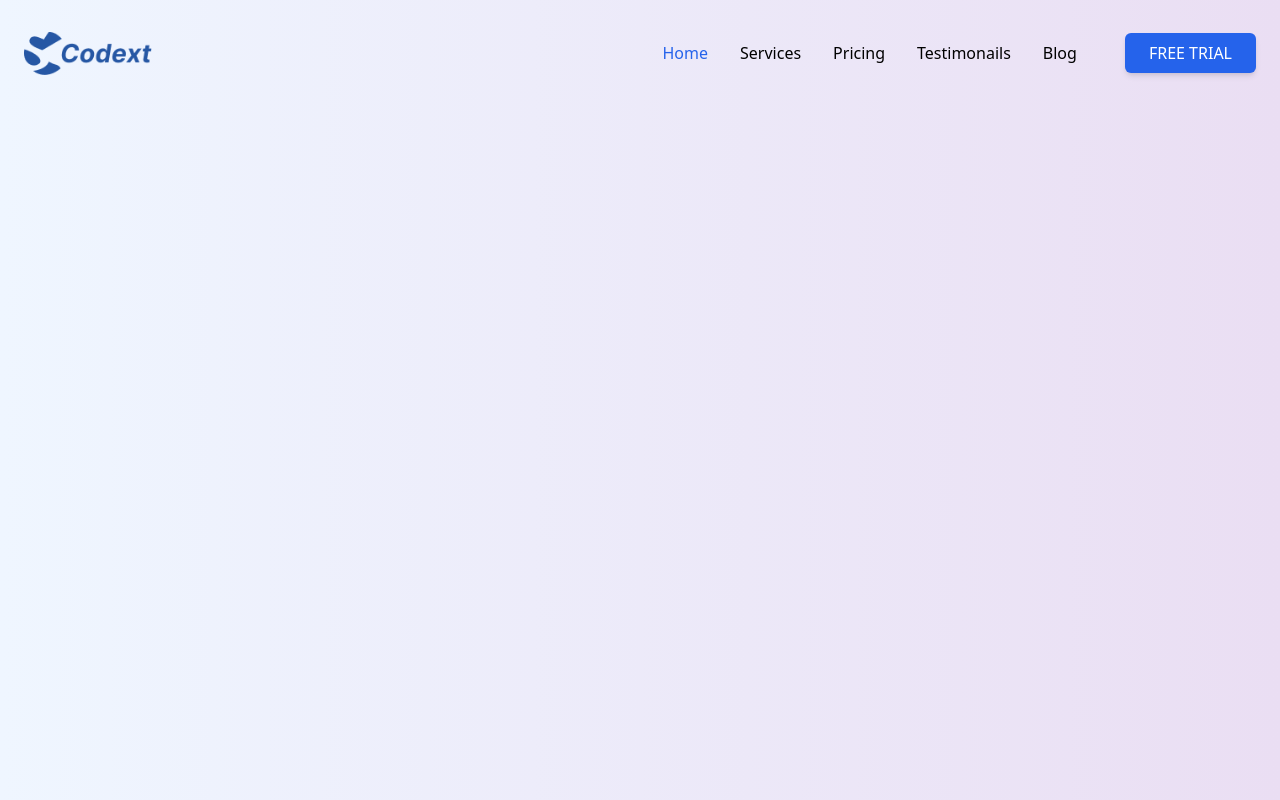
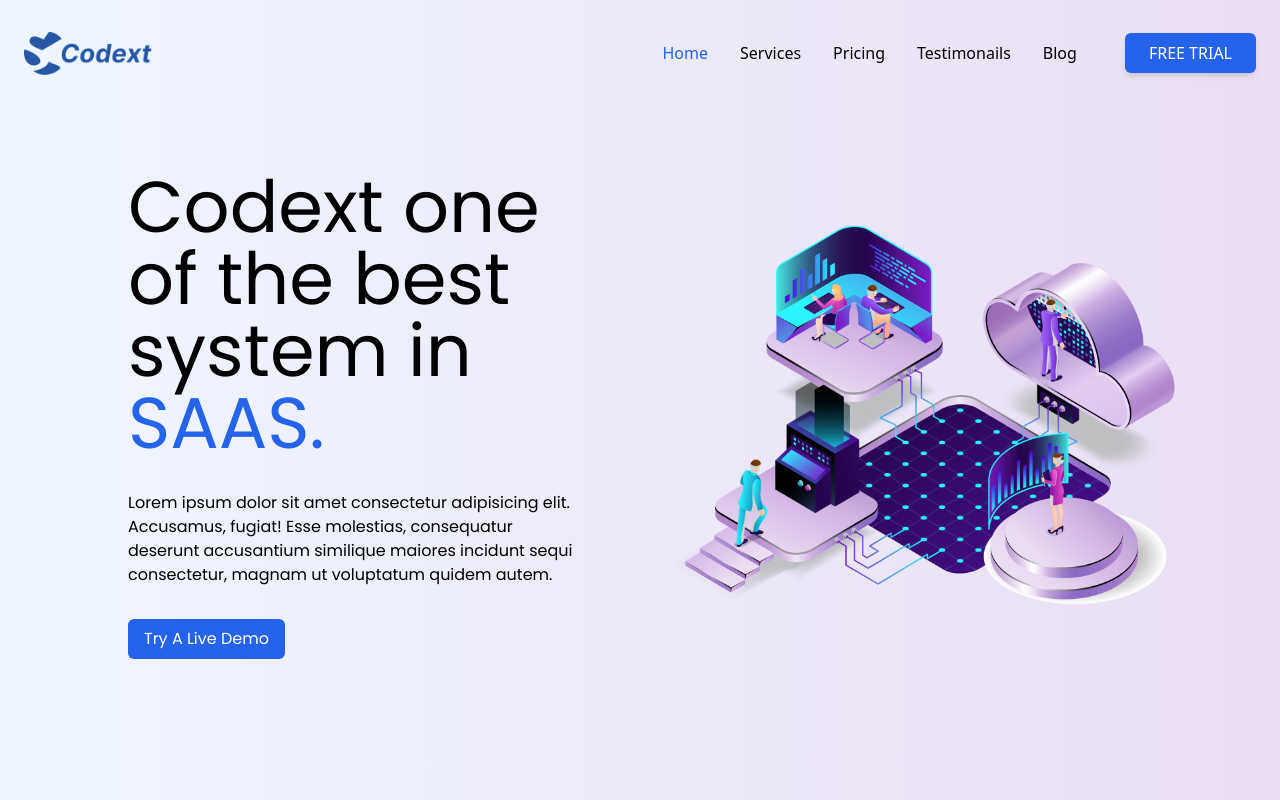
Before and after one commit to wahid-codes/Nexcent-website, a website: page index.html in a window 1280 px wide. Drawn offline with Linux system fonts and the light colour scheme.

Commit message:
Feat: Add hero title, description, and demo button to the hero section

```diff
--- a/index.html
+++ b/index.html
@@ -62,6 +62,46 @@
           </div>
         </div>
       </div>
+      <!-- Hero Title and Image -->
+      <div
+        class="md:gap-28 space-y-10 px-8 md:flex font-poppins md:items-center md:justify-between md:space-y-0 md:px-32"
+      >
+        <!-- Left Side: Text and Button -->
+        <div
+          class="flex flex-col items-start space-y-8 mt-8 md:w-1/2 md:space-y-8 md:mt-16"
+        >
+          <h1
+            class="font-poppins text-center text-4xl font-bold text-black md:font-normal md:text-7xl md:text-left"
+          >
+            Codext one of the best system in
+            <span class="uppercase text-blue-600">Saas.</span>
+          </h1>
+
+          <p class="text-center md:text-left">
+            Lorem ipsum dolor sit amet consectetur adipisicing elit. Accusamus,
+            fugiat! Esse molestias, consequatur deserunt accusantium similique
+            maiores incidunt sequi consectetur, magnam ut voluptatum quidem
+            autem.
+          </p>
+
+          <div
+            class="flex w-full justify-center md:w-auto md:justify-start md:transform md:transition-all md:duration-300 md:ease-out md:hover:-translate-y-1 md:hover:scale-105 md:hover:shadow-xl md:active:scale-95"
+          >
+            <button class="rounded-md bg-blue-600 px-4 py-2 text-white">
+              Try A Live Demo
+            </button>
+          </div>
+        </div>
+
+        <!-- Right Side: Image -->
+        <div class="md:w-1/2">
+          <img
+            src="images/hero-img.png"
+            alt=""
+            class="mx-auto w-full mt-16 scale-75 md:scale-110"
+          />
+        </div>
+      </div>
     </section>
   </body>
 </html>
```
